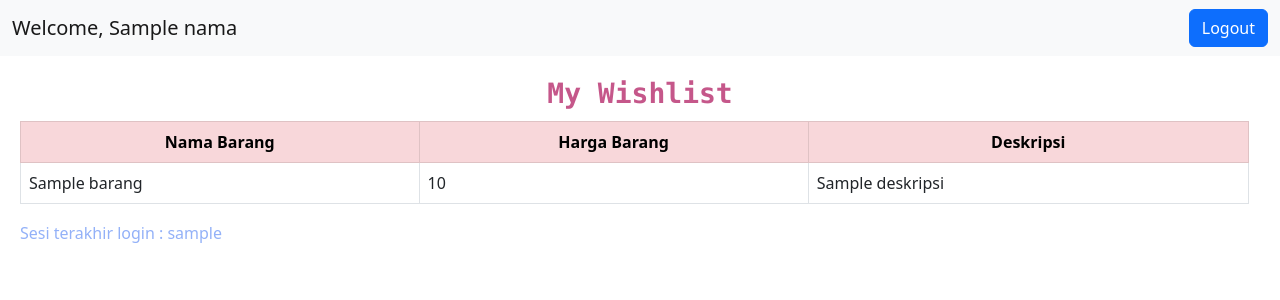
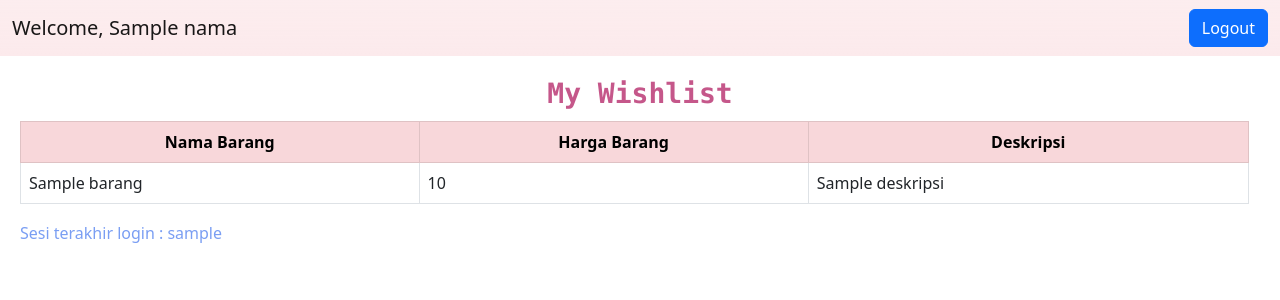
Before and after one commit to devinahana/Lab1, a Django app: template wishlist/templates/wishlist.html in a window 1280 px wide. Shown: the top 300 px of the page. Run offline with Django 3.2, Linux system fonts and the light colour scheme; the template is opened without the code that fills it: most values are stand-ins (such as "Sample title", 1, 10 or a date in 2020).

Commit message:
Change navbar color

```diff
--- a/wishlist/templates/wishlist.html
+++ b/wishlist/templates/wishlist.html
@@ -3,7 +3,7 @@
 {% block content %}
 
 <header style="padding-bottom: 70px">
-    <nav class="navbar navbar-expand-lg bg-light fixed-top">
+    <nav class="navbar navbar-expand-lg bg-danger bg-gradient bg-opacity-10 fixed-top">
         <div class="container-fluid">
           <a class="navbar-brand" href="#main-table">Welcome, {{nama}}</a>
           <button class="navbar-toggler navbar-toggler-right" type="button" data-bs-toggle="collapse" data-bs-target="#navbarNav" aria-controls="navbarNav" aria-expanded="false" aria-label="Toggle navigation">
@@ -13,7 +13,6 @@
             <ul class="navbar-nav ms-auto">
               <li class="nav-item">
                 <a class="btn btn-primary" href="{% url 'wishlist:logout' %}" role="button">Logout</a>
-                <!-- <button class="btn btn-primary"><a href="{% url 'wishlist:logout' %}">Logout</a></button> -->
               </li>
             </ul>
           </div>
@@ -39,7 +38,7 @@
         {% endfor %}
     </table>
 
-    <h6 style="margin-left:20px; color:rgb(147, 177, 248)">Sesi terakhir login : {{ last_login }}</h5>
+    <h6 style="margin-left:20px; color:rgb(122, 158, 243)">Sesi terakhir login : {{ last_login }}</h5>
 
 </main>
 
```
